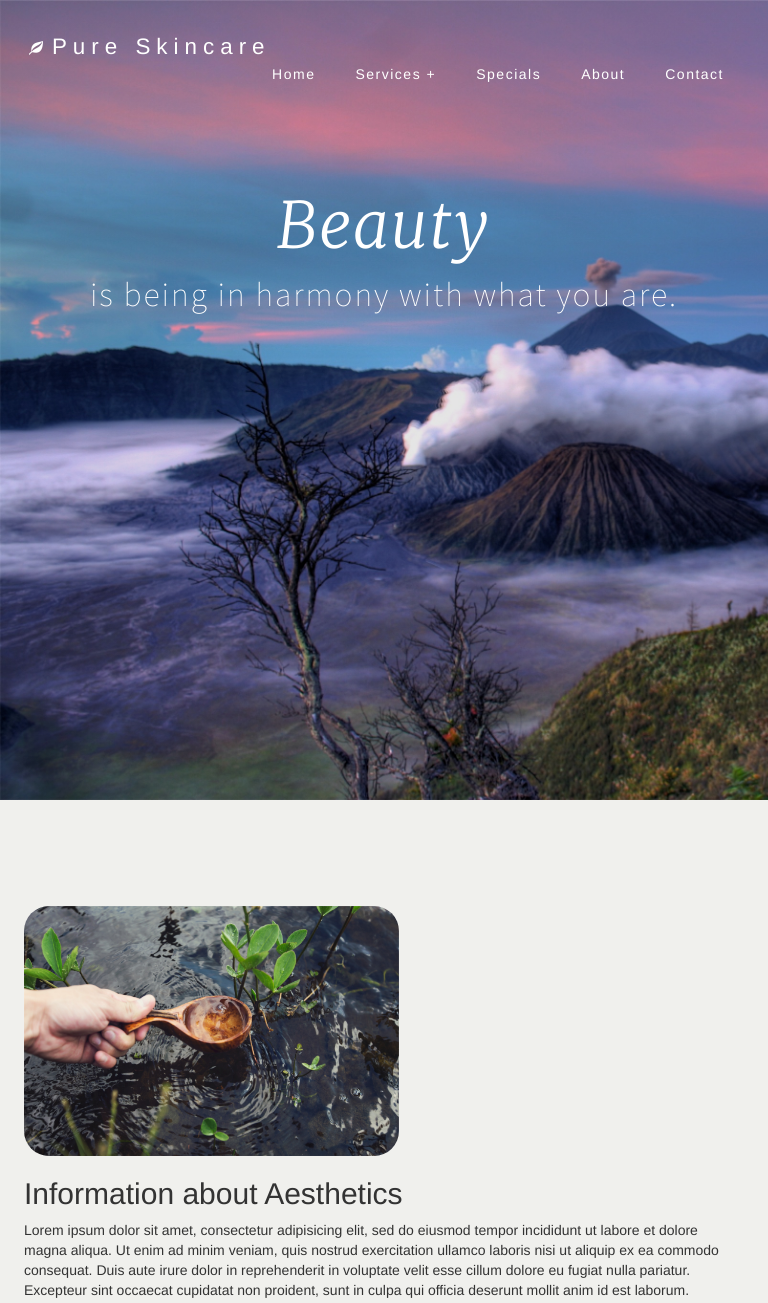
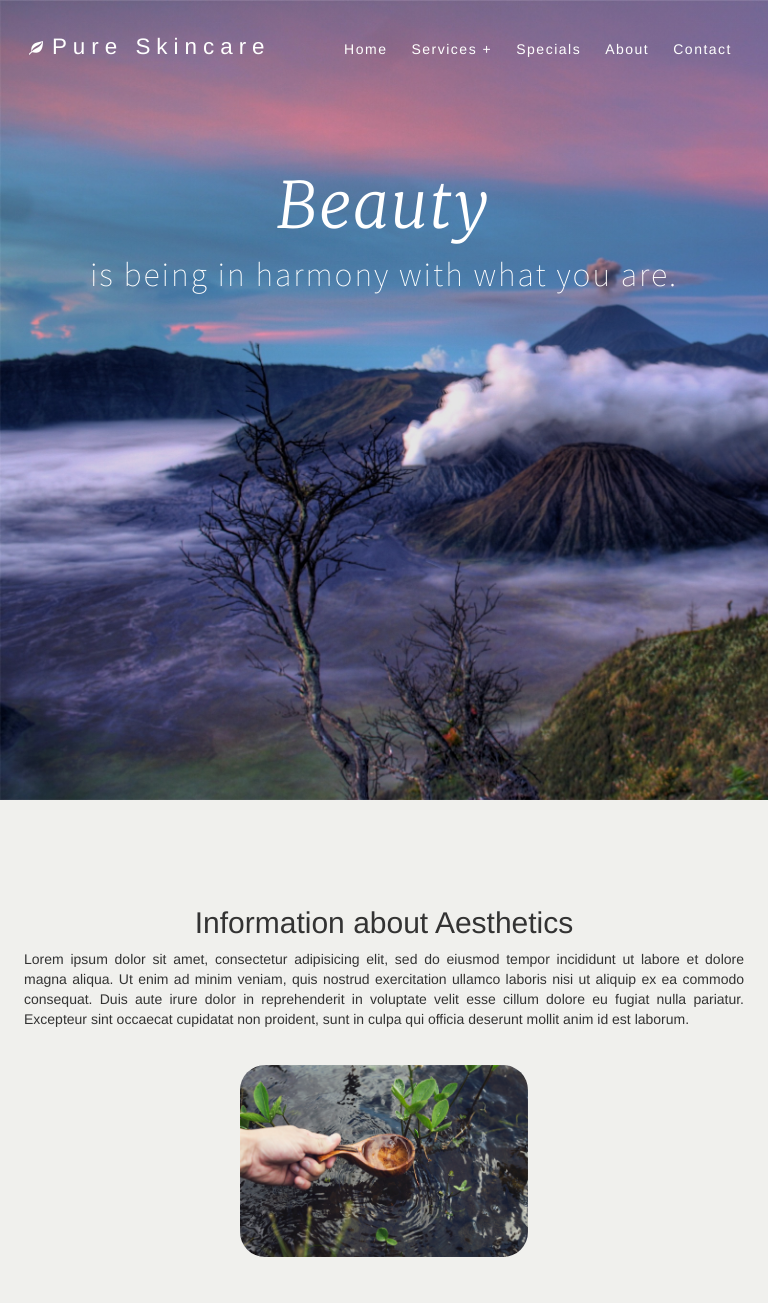
Before and after one commit to KMyers44/pure_skincare1, a plain HTML site: page index.html in a window 768 px wide. Shown: the top 1303 px of the page. Drawn offline with nearby package versions, Linux system fonts and the light colour scheme; a web font is replaced by a local one.

Commit message:
Add some responsiveness

```diff
--- a/css/about.css
+++ b/css/about.css
@@ -177,7 +177,6 @@ img {
 .main {
   background: rgb(240, 240, 240);
   padding-bottom: 50px;
-  height: 100vh;
 }
 
 .container {
@@ -207,3 +206,20 @@ h2 {
   padding: 60px 0;
   background-color: #5887AC;
 }
+
+
+@media (min-width: 768px) and (max-width: 991px) {
+
+  .main .container {
+    width: 100%;
+  }
+
+  #mainNav li {
+    padding: 0 12px;
+  }
+
+  .row p {
+    margin: 0 40px 10px;
+    text-align: justify;
+  }
+}
--- a/css/contact.css
+++ b/css/contact.css
@@ -182,6 +182,10 @@ img {
   text-align: center;
 }
 
+.main .row {
+  text-align: center;
+}
+
 .row h2 {
   font-size: 3em;
   padding-top: 50px;
--- a/css/custom.css
+++ b/css/custom.css
@@ -8,7 +8,7 @@ body {
 }
 
 .container {
-  margin: 0 60px;
+  /*margin: 0 60px;*/
   padding-top: 35px;
 }
 
@@ -25,7 +25,7 @@ body {
 
 #header {
   display: inline-block;
-  width: 100%
+  width: 100%;
 }
 
 #pureSkincare {
@@ -193,10 +193,13 @@ img {
 
 /* main page */
 
+#mainPage p {
+  text-align: justify;
+}
+
 #mainPage img {
   vertical-align: middle;
-  width: autp;
-  width: 375px;
+  width: 100%;
   height: auto;
   border-radius: 25px;
 }
@@ -212,3 +215,31 @@ img {
   padding: 60px 0;
   background-color: #5887AC;
 }
+
+
+
+@media (min-width: 992px) {
+  .container {
+    width: 90%;
+  }
+}
+
+@media (min-width: 768px) and (max-width: 991px) {
+  .container {
+    width: 95%;
+  }
+
+  #mainNav li {
+    padding: 0 12px;
+  }
+
+  .col-md-5 h2 {
+    text-align: center;
+  }
+
+  #mainPage img {
+    width: 40%;
+    display: block;
+    margin: 25px auto 0;
+  }
+}
--- a/css/serviceItems.css
+++ b/css/serviceItems.css
@@ -215,6 +215,7 @@ img {
   padding: 50px;
   border-radius: 5px;
   margin-bottom: 75px;
+  width: 75%;
 }
 
 .facials,
@@ -223,7 +224,7 @@ img {
 .acutonics {
   margin-top: -30px;
   text-align: left;
-  color: #587058;
+  color: rgb(102, 101, 101);
   width: 75%;
   margin: 0 auto;
 }
@@ -236,7 +237,6 @@ img {
   letter-spacing: 3px;
   padding-bottom: 20px;
   margin-top: -40px;
-  text-align: center;
   border-bottom: 1px dotted;
 }
 
@@ -270,3 +270,23 @@ span.price {
   padding: 60px 0;
   background-color: #5887AC;
 }
+
+
+@media (min-width: 768px) and (max-width: 991px) {
+  .main .row {
+    width: 90%;
+    margin: 0 auto;
+  }
+
+  .col-md-3 {
+    display: none;
+  }
+
+  .col-md-9 {
+    width: 100%;
+  }
+
+  #mainNav li {
+    padding: 0 12px;
+  }
+}
--- a/index.html
+++ b/index.html
@@ -77,10 +77,8 @@
         <main id="mainPage">
           <div class="row">
             <div class="col-md-1"></div>
-            <div class="col-md-4">
-            <img src="images/water.jpg">
-            </div>
-            <div class="col-md-1"></div>
+
+
             <div class="col-md-5">
               <h2>Information about Aesthetics</h2>
               <p>Lorem ipsum dolor sit amet, consectetur adipisicing elit, sed do eiusmod
@@ -89,6 +87,10 @@
               consequat. Duis aute irure dolor in reprehenderit in voluptate velit esse
               cillum dolore eu fugiat nulla pariatur. Excepteur sint occaecat cupidatat non
               proident, sunt in culpa qui officia deserunt mollit anim id est laborum.</p>
+            </div>
+            <div class="col-md-1"></div>
+            <div class="col-md-4">
+            <img src="images/water.jpg">
             </div>
             <div class="col-md-1">
 
```
Also changed, not shown: about.html (+1 -3 lines), contact.html (+0 -5 lines).
